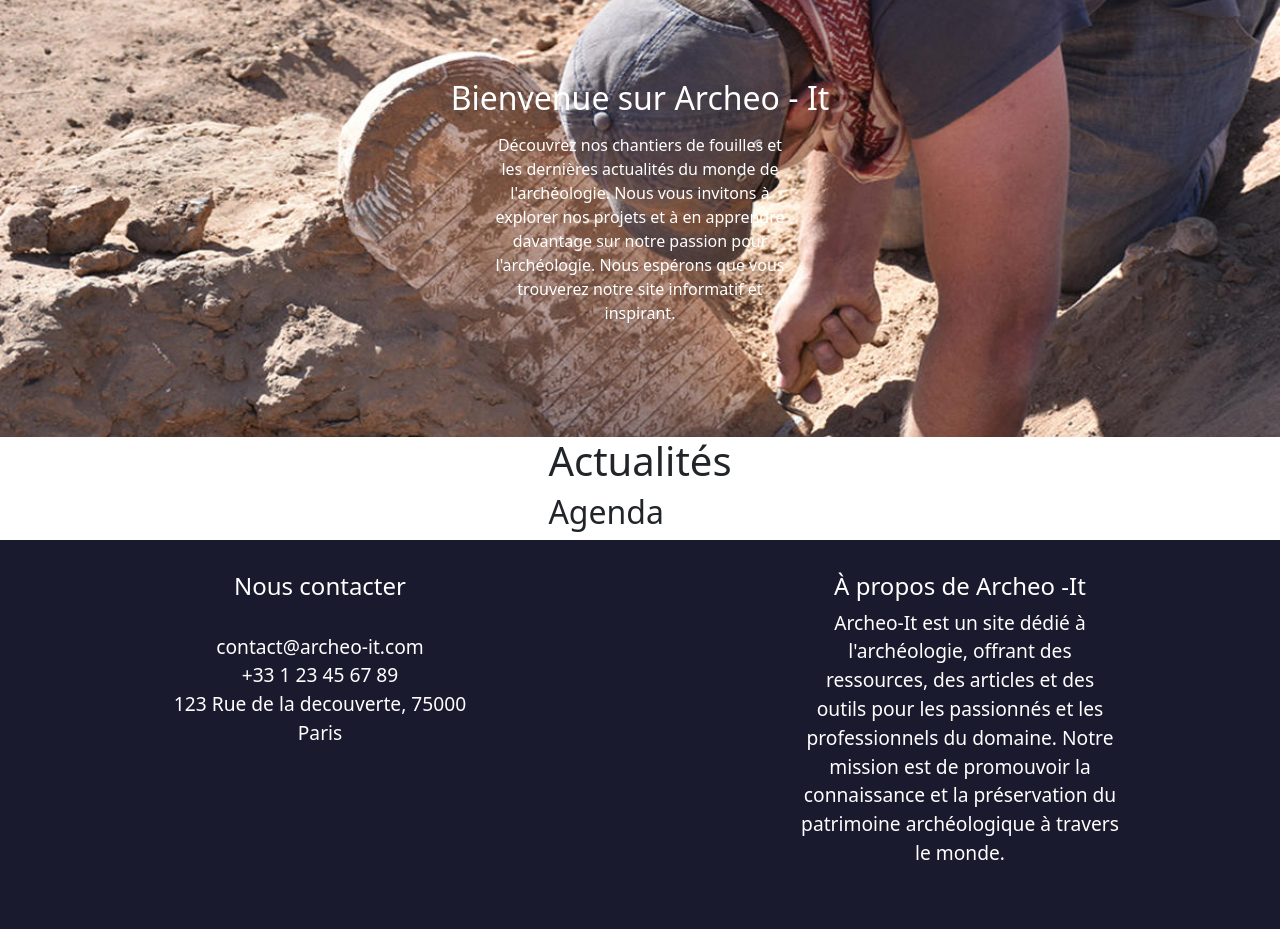
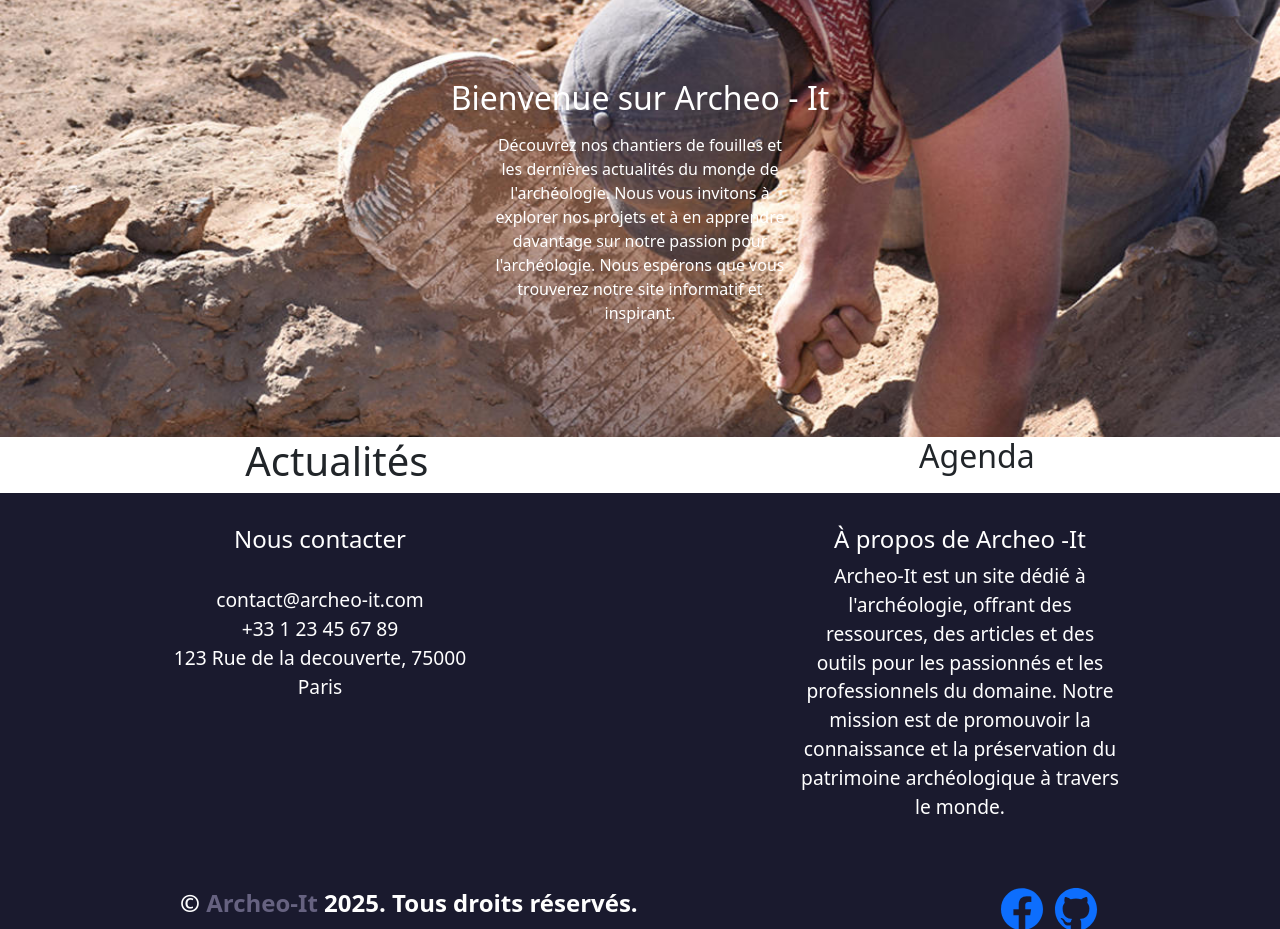
Before and after one commit to arcanoecole-It1/Archeo-It, a PHP site: page / in a window 1280 px wide. Shown: the part 89-1018 px from the top of the page. Run offline with PHP 8.4, Linux system fonts and the light colour scheme.

Commit message:
Icons Footer

```diff
--- a/assets/css/footer.css
+++ b/assets/css/footer.css
@@ -37,3 +37,16 @@ footer span {
     align-items: center;
     padding: 1em;
 }
+.logo-github {
+    width: 2em;
+    height: 2em;
+    margin-bottom: 0.5em;
+}
+.logo-github:hover {
+    opacity: 0.5;
+}
+.logo-facebook {
+    width: 2em;
+    height: 2em;
+    margin-bottom: 0.5em;
+}
--- a/assets/css/style.css
+++ b/assets/css/style.css
@@ -8,7 +8,6 @@ main {
 
 .greetings {
     background-image:  url(../images/acceuil.jpg);
-
     background-size: cover;
     width: 100%;
     padding: 5em;
@@ -29,3 +28,9 @@ main {
     padding: 0.5em;
     text-align: center;
 }
+.actu {
+    width: 100%;
+    display: flex;
+    justify-content: space-around;
+    flex-direction: row;
+}
--- a/chantiers.php
+++ b/chantiers.php
@@ -12,6 +12,9 @@
 <body>
     <?php require 'header.php'; ?>
     <main class="container">
+        <div class="img-chantier">
+            <img src="./assets/images/chantier.jpeg" alt="chantier">
+        </div>
         <h1 class="text-center mb-4">Nos Chantiers de Fouilles</h1>
         <div class="row">
             <div class="col-md-4">
--- a/contact.php
+++ b/contact.php
@@ -66,5 +66,4 @@ if ($_SERVER["REQUEST_METHOD"] == "POST") {
         <button type="submit" class="btn btn-primary">Envoyer</button>
     </form>
 </div>
-
-<?php include 'footer.php'; ?>
+<?php include 'footer.php'; ?
--- a/footer.php
+++ b/footer.php
@@ -20,8 +20,12 @@
             <p>&copy; <span>Archeo-It</span> 2025. Tous droits réservés.</p>
         </div>
         <div class="div-link">
-            <a class="foot-link" target="_blanc" href="https://www.facebook.com/profile.php?id=61560523441372"><img src="assets/images/face.png" alt="Facebook"></a>
-            <a class="foot-link" target="_blanc" href="https://github.com/arcanoecole-It1/workspace"><img src="assets/images/git2.png" alt="Github"></a>
+            <a class="foot-link" target="_blanc" href="https://www.facebook.com/profile.php?id=61560523441372">
+                <ion-icon class="logo-facebook" name="logo-facebook"></ion-icon>
+            </a>
+            <a class="foot-link" target="_blanc" href="https://github.com/arcanoecole-It1/workspace">
+                <ion-icon class="logo-github" name="logo-github"></ion-icon>
+            </a>
         </div>
     </div>
 </footer>
--- a/index.php
+++ b/index.php
@@ -24,8 +24,12 @@
             </div>
         </div>
         <div class="actu">
-            <h1>Actualités</h1>
-            <h2>Agenda</h2>
+            <div>
+                <h1>Actualités</h1>
+            </div>
+            <div>
+                <h2>Agenda</h2>
+            </div>
         </div>
     </main>
     <?php
```
Also changed, not shown: assets/css/chantier.css (+9 -0 lines), assets/images/Chantier.jpeg (added), connexion.php (line endings or trailing spaces), database.php (line endings or trailing spaces).
